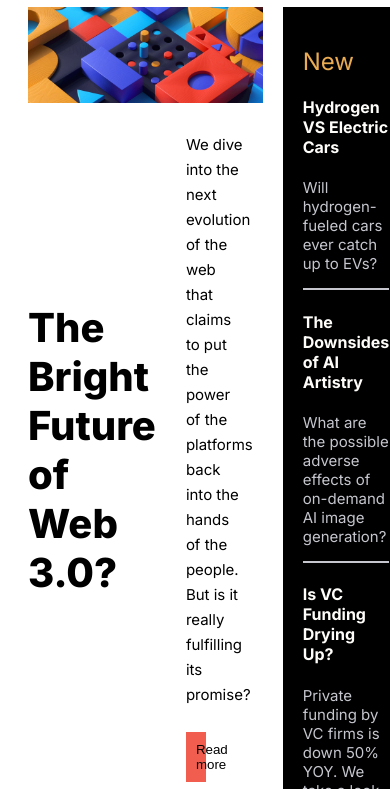
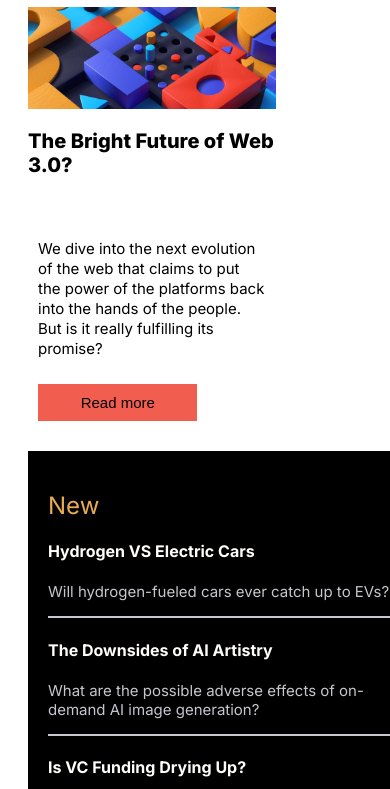
Before and after one commit to Janeugwuoke/Homepage, a plain HTML site: page index.html in a window 390 px wide. Shown: the part 55-844 px from the top of the page. Drawn offline with Linux system fonts and the light colour scheme; a web font is replaced by a local one.

Commit message:
responsiveness started

```diff
--- a/index.css
+++ b/index.css
@@ -179,3 +179,70 @@ p{
 h3 {
     color: hsl(5, 85%, 63%);
 }
+
+@media only screen and (max-width:769px)
+{
+
+    .Neweb {
+        display: flex;
+        flex-direction: column;
+    }
+
+
+.web3 img{
+width: 100%;
+}
+
+    .brightdr {
+        display: flex;
+       flex-direction: column;
+       justify-content:none;
+       gap: none;
+    }
+
+
+    .bright h2 {
+        font-family: "Inter", serif;
+        font-optical-sizing: auto;
+        font-weight: 800;
+        font-style: normal;
+        font-size: 20px;
+        color: black;
+
+    }
+
+    .dive {
+        width: 100%;
+    }
+
+    .dive p {
+        font-size: 15px;
+        line-height: 20px;
+    }
+
+
+button{
+    width: 70%;
+    font-size: 15px;
+
+}
+    .New {
+        border-radius: None;
+        background-color: black;
+        width: 100%;
+    }
+
+    .New p {
+        font-size: 15px;
+    }
+
+
+    .bottom {
+       flex-direction: column;
+       gap: none;
+       padding: none;
+       align-content: none;
+
+}
+
+}
```
